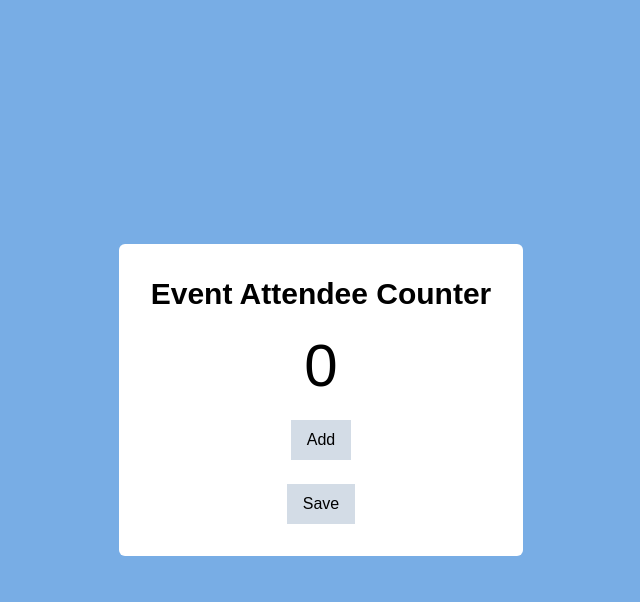
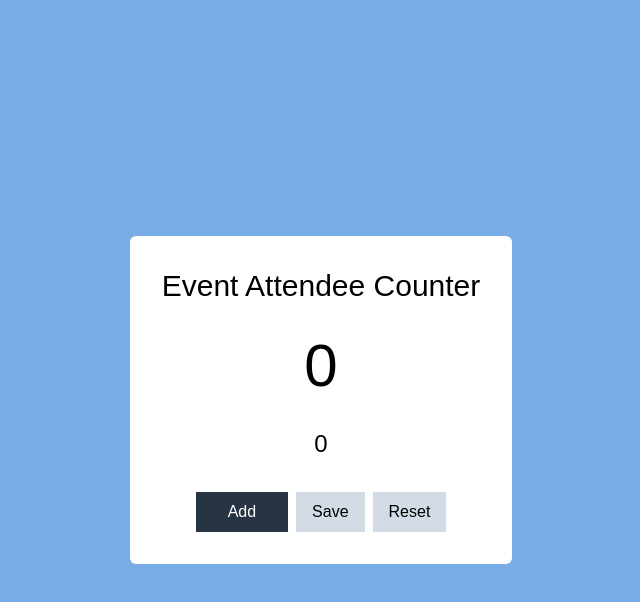
Before and after one commit to KimberlyPangilinan/mini-projects, a website: page attendee-counter/index.html in a window 1280 px wide. Both pictures are taken after a click on the button "Save". Shown: the whole page, without its empty margins (319-959 px from the left). Drawn offline with Linux system fonts and the light colour scheme.

Commit message:
Event Attendee Counter add,save,reset function

```diff
--- a/attendee-counter/index.html
+++ b/attendee-counter/index.html
@@ -4,16 +4,24 @@
   <meta charset="UTF-8">
   <meta name="viewport" content="width=device-width, initial-scale=1.0">
   <link href="output.css" rel="stylesheet">
+  <title>Event Attendee Counter</title>
 </head>
 <body class="bg-blue flex justify-center items-center min-h-screen" >
-<main class="flex flex-col justify-center items-center gap-6 bg-white p-8 rounded-md">
-    <h1 class="text-3xl font-bold text-center">
+<main class="flex flex-col justify-center items-center gap-8 bg-white p-8 rounded-md">
+    <h1 class="text-3xl text-center">
         Event Attendee Counter
     </h1>
     <h2 class="text-6xl" id="count">0</h2>
-    <button class="bg-gray-light py-2 px-4" onClick="handleClick()">Add</button>
-    <button class="bg-gray-light py-2 px-4" onClick="handleSave()">Save</button>
+    <p class="text-2xl" id="array"></p>
+
+    <div class="flex gap-2">
+        <button class="bg-gray-dark text-white py-2 px-8" onClick="handleClick()">Add</button>
+        <button class="bg-gray-light py-2 px-4" onClick="handleSave()">Save</button>
+        <button class="bg-gray-light py-2 px-4" onClick="handleReset()">Reset</button>
+    </div>
+
 </main>
+
 <script src="script.js"></script>
 </body>
 </html>
--- a/attendee-counter/script.js
+++ b/attendee-counter/script.js
@@ -1,20 +1,31 @@
-let count = 0;
-let saved=[];
+let saved = JSON.parse(localStorage.getItem("mySaved"));
+
+if (saved === null) {
+    saved = [];
+}
+
 count = Number(localStorage.getItem("myCount"));
 document.getElementById("count").innerHTML = count;
 
+let save = localStorage.getItem("mySaved");
+document.getElementById("array").innerHTML = save;
 
-const handleClick=()=>{
-    count= count+1;
+const handleClick = () => {
+    count = count + 1;
     document.getElementById("count").innerHTML = count;
     localStorage.setItem("myCount", count);
 }
 
-const handleSave=()=>{
+const handleSave = () => {
+    saved.push(count);
+    localStorage.setItem("mySaved", JSON.stringify(saved));
+    document.getElementById("array").innerHTML = saved.join(", ");
+    count = 0;
+    document.getElementById("count").innerHTML = count;
+}
 
-    saved.push(count);
-    console.log(saved);
-    count=0;
-    document.getElementById("count").innerHTML = count;
-
+const handleReset = () => {
+    localStorage.clear();
+    document.getElementById("count").innerHTML = 0;
+    document.getElementById("array").innerHTML = "";
 }
```
Also changed, not shown: attendee-counter/output.css.
